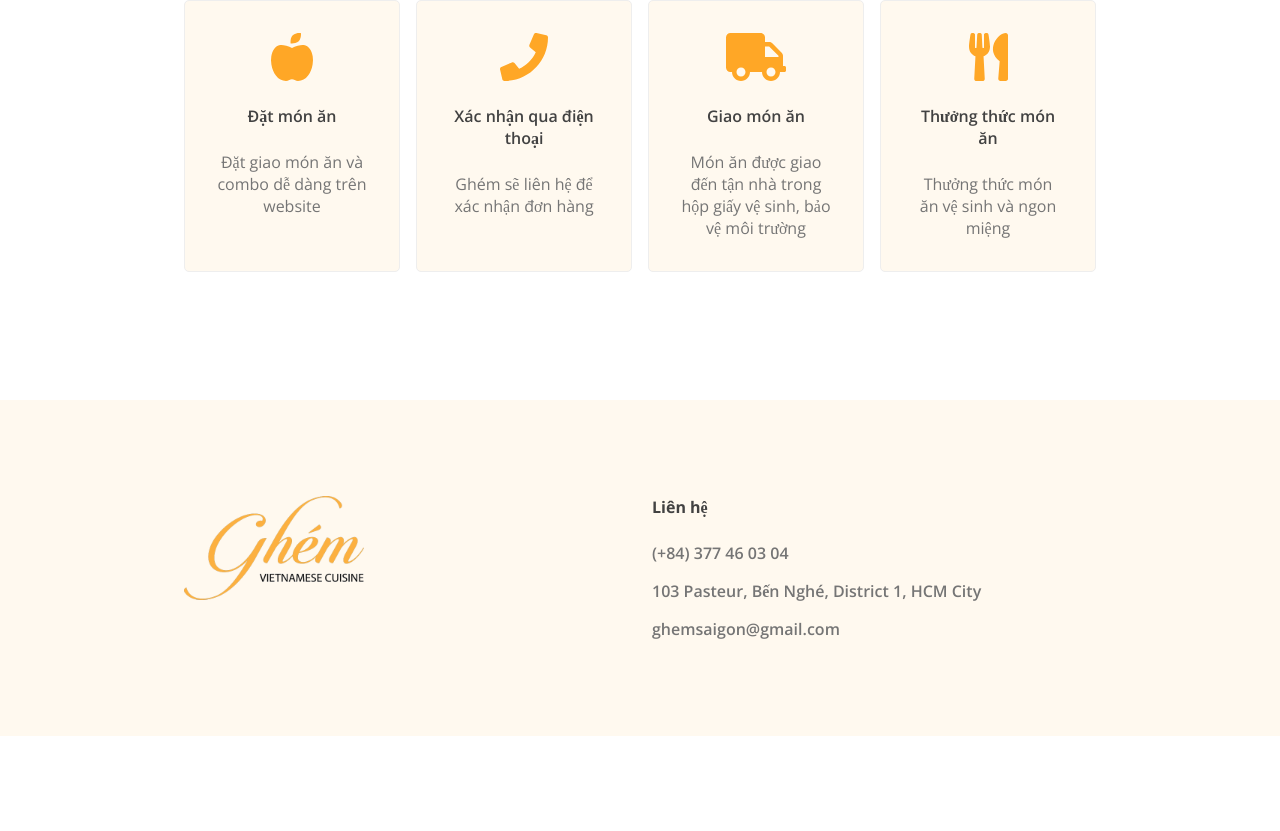
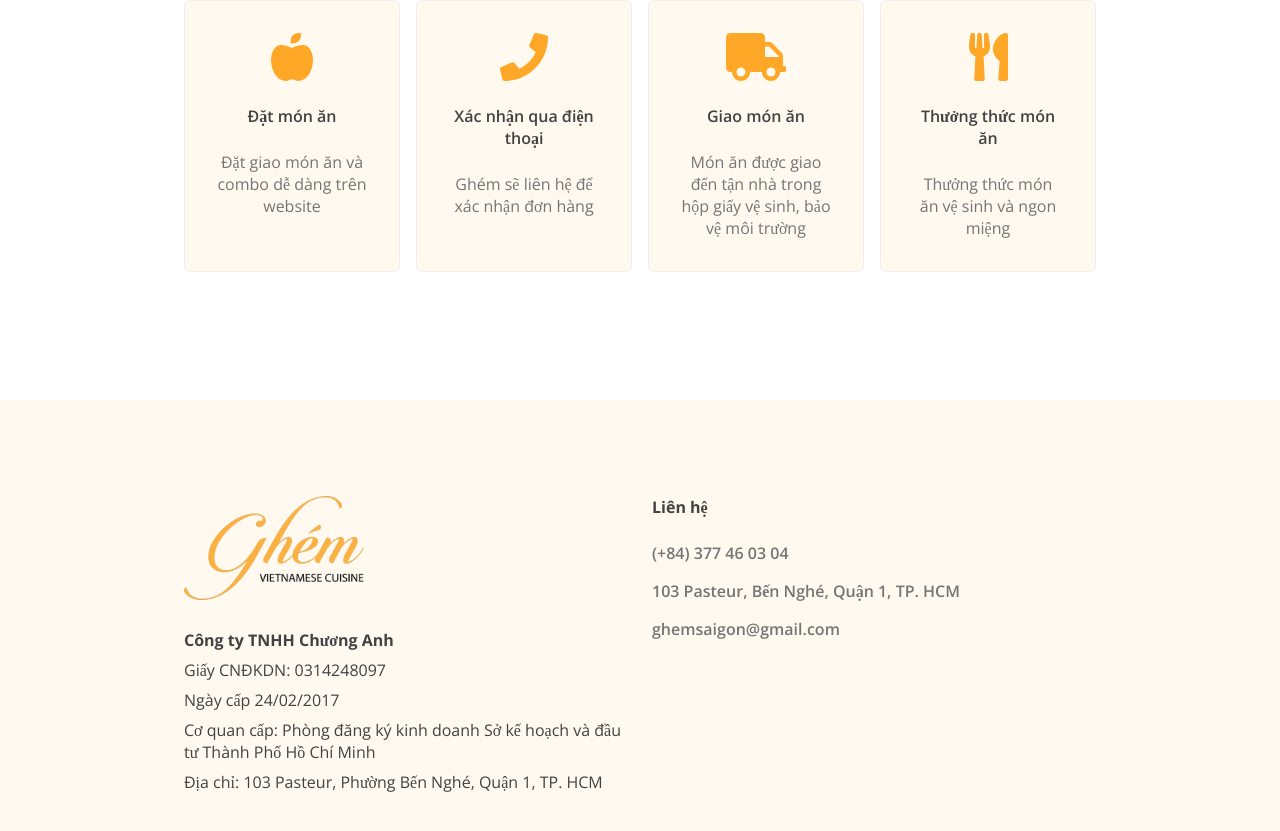
Before and after one commit to lekhang4497/ghem-food, a React (Create React App) app: page /#/ in a window 1280 px wide. Shown: the part 2425-3256 px from the top of the page. Before the commit the page ends 3161 px from the top, so only its background shows below. Built offline with nearby package versions, Linux system fonts and the light colour scheme; no server answers.

Commit message:
add media info

```diff
--- a/public/index.html
+++ b/public/index.html
@@ -25,6 +25,7 @@
       Learn how to configure a non-root public URL by running `npm run build`.
     -->
     <title>Ghém Vietnamese Cuisine</title>
+    <meta name="p:domain_verify" content="27567a916f1314f38dcc0e6d1b1ce41b"/>
   </head>
   <body>
     <noscript>You need to enable JavaScript to run this app.</noscript>
--- a/src/component/organisms/FooterSection.tsx
+++ b/src/component/organisms/FooterSection.tsx
@@ -13,13 +13,48 @@ const FooterSection = () => {
     >
       <Container maxWidth="md">
         <Grid container spacing={3}>
-          <Grid item md={6} container justify="flex-start">
-            <Box>
+          <Grid item md={6} container  direction="column" alignItems="flex-start">
+            <Box mb={3}>
               <img
                 src={process.env.PUBLIC_URL + "/img/logo.png"}
                 width={180}
                 alt="Ghem's logo"
               />
+            </Box>
+            <Box
+              mb={1}
+              fontWeight="bold"
+              color={Constant.TEXT_DARK}
+              textAlign="left"
+            >
+              Công ty TNHH Chương Anh
+            </Box>
+            <Box
+              mb={1}
+              color={Constant.TEXT_DARK}
+              textAlign="left"
+            >
+              Giấy CNĐKDN: 0314248097
+            </Box>
+            <Box
+              mb={1}
+              color={Constant.TEXT_DARK}
+              textAlign="left"
+            >
+              Ngày cấp 24/02/2017
+            </Box>
+            <Box
+              mb={1}
+              color={Constant.TEXT_DARK}
+              textAlign="left"
+            >
+              Cơ quan cấp: Phòng đăng ký kinh doanh Sở kế hoạch và đầu tư Thành Phố Hồ Chí Minh
+            </Box>
+            <Box
+              color={Constant.TEXT_DARK}
+              textAlign="left"
+            >
+              Địa chỉ: 103 Pasteur, Phường Bến Nghé, Quận 1, TP. HCM
             </Box>
           </Grid>
           <Grid item md={6}>
@@ -45,7 +80,7 @@ const FooterSection = () => {
               color={Constant.TEXT_SECONDARY}
               textAlign="left"
             >
-              103 Pasteur, Bến Nghé, District 1, HCM City
+              103 Pasteur, Bến Nghé, Quận 1, TP. HCM
             </Box>
             <Box
               fontWeight={600}
--- a/tsconfig.json
+++ b/tsconfig.json
@@ -17,7 +17,8 @@
     "resolveJsonModule": true,
     "isolatedModules": true,
     "noEmit": true,
-    "jsx": "react"
+    "jsx": "react",
+    "noFallthroughCasesInSwitch": true
   },
   "include": [
     "src"
```
Also changed, not shown: package.json (+3 -4 lines), public/pinterest-27567.html (added, +1 -0 lines), .eslintrc.json.
